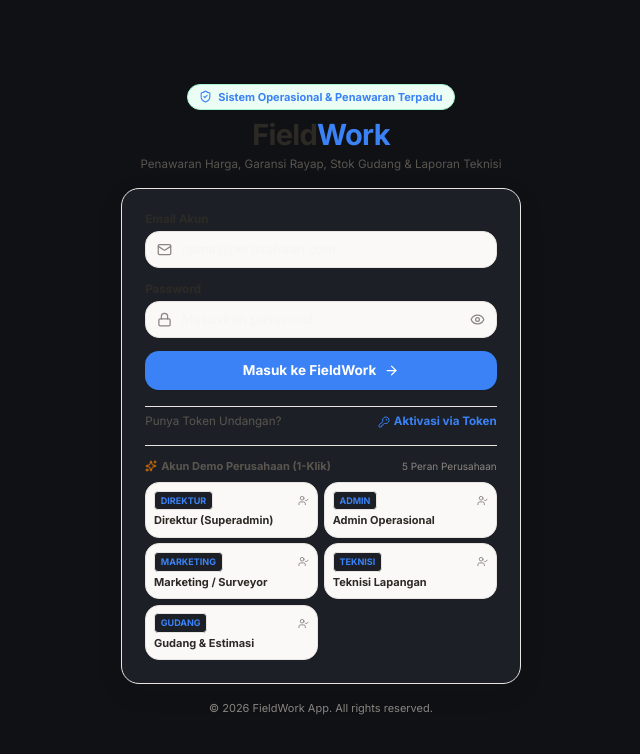
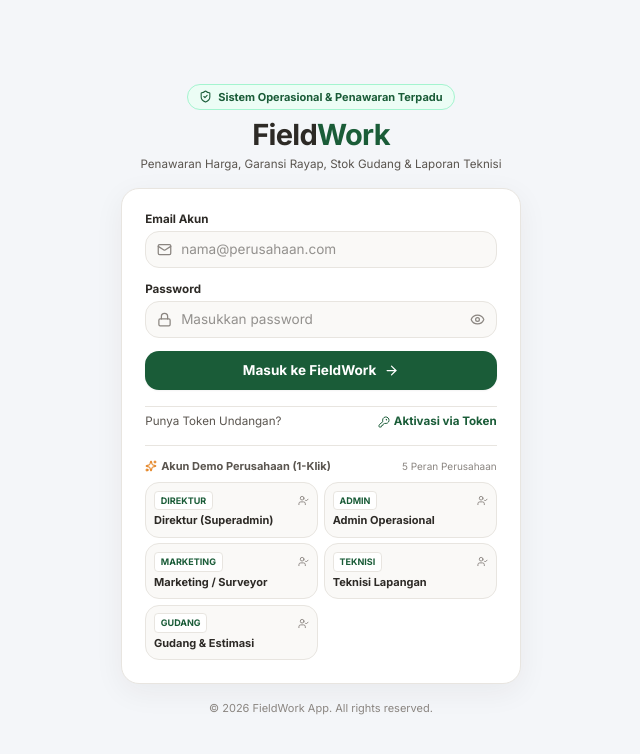
Before and after one commit to guci-sketch/Guci-App, a React (Vite) app: page / in a window 1280 px wide. Shown: the top 754 px of the page, without its empty margins (319-959 px from the left). Built offline with nearby package versions, Linux system fonts and the light colour scheme; no server answers.

Commit message:
feat(ui): set light as default color theme

```diff
--- a/index.html
+++ b/index.html
@@ -1,5 +1,5 @@
 <!doctype html>
-<html lang="id" class="dark" data-theme="dark">
+<html lang="id" class="light" data-theme="light">
   <head>
     <meta charset="UTF-8" />
     <meta name="viewport" content="width=device-width, initial-scale=1.0" />
@@ -16,7 +16,7 @@
         try {
           var key = 'fw_theme_preference_v1';
           var stored = localStorage.getItem(key);
-          var pref = (stored === 'light' || stored === 'dark' || stored === 'system') ? stored : 'dark';
+          var pref = (stored === 'light' || stored === 'dark' || stored === 'system') ? stored : 'light';
           var sysDark = window.matchMedia && window.matchMedia('(prefers-color-scheme: dark)').matches;
           var isDark = pref === 'dark' || (pref === 'system' && sysDark);
           var root = document.documentElement;
--- a/src/shared/hooks/useTheme.ts
+++ b/src/shared/hooks/useTheme.ts
@@ -28,7 +28,7 @@
 ];
 
 export function readStoredThemePreference(): ThemePreference {
-  if (typeof window === 'undefined') return 'dark';
+  if (typeof window === 'undefined') return 'light';
   try {
     const raw = window.localStorage.getItem(THEME_STORAGE_KEY);
     if (raw === 'light' || raw === 'dark' || raw === 'system') {
@@ -37,7 +37,7 @@
   } catch {
     // ignore localStorage read errors
   }
-  return 'dark';
+  return 'light';
 }
 
 export function resolveEffectiveTheme(preference: ThemePreference, systemPrefersDark?: boolean): ResolvedTheme {
```
